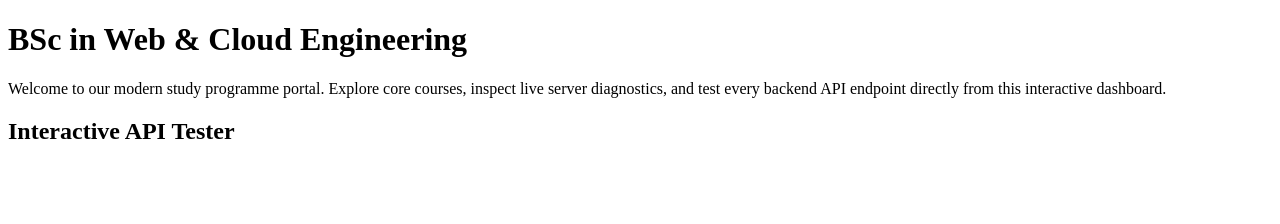
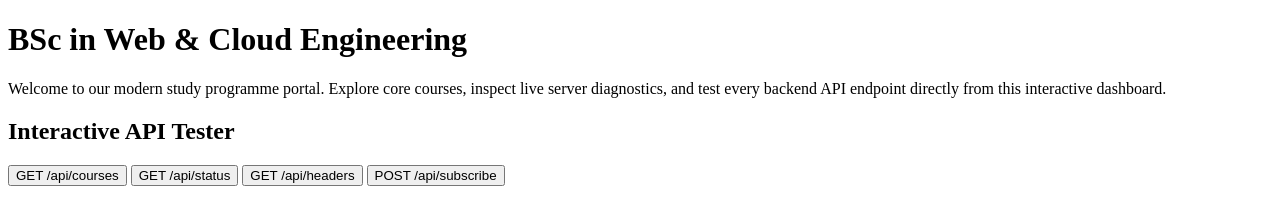
Before and after one commit to mohamedabdelmonem-v/web-lab8, a website: page public/index.html in a window 1280 px wide. Drawn offline with Linux system fonts and the light colour scheme.

Commit message:
Renders a button configured via data-* attributes to send a GET request to /api/courses . and Renders a button to send a GET request to /api/status for server health/uptime info.Renders a button to send a GET request to /api/headers to inspect request headers.Renders a button configured to send a POST request to /api/subscribe (expected 201).

```diff
--- a/public/index.html
+++ b/public/index.html
@@ -16,5 +16,8 @@
 
     <h2>Interactive API Tester</h2>
     <div class="button-grid">
-
+      <button data-method="GET" data-url="/api/courses">GET /api/courses</button>
+      <button data-method="GET" data-url="/api/status">GET /api/status</button>
+      <button data-method="GET" data-url="/api/headers">GET /api/headers</button>
+      <button data-method="POST" data-url="/api/subscribe">POST /api/subscribe</button>
         </div>
```
